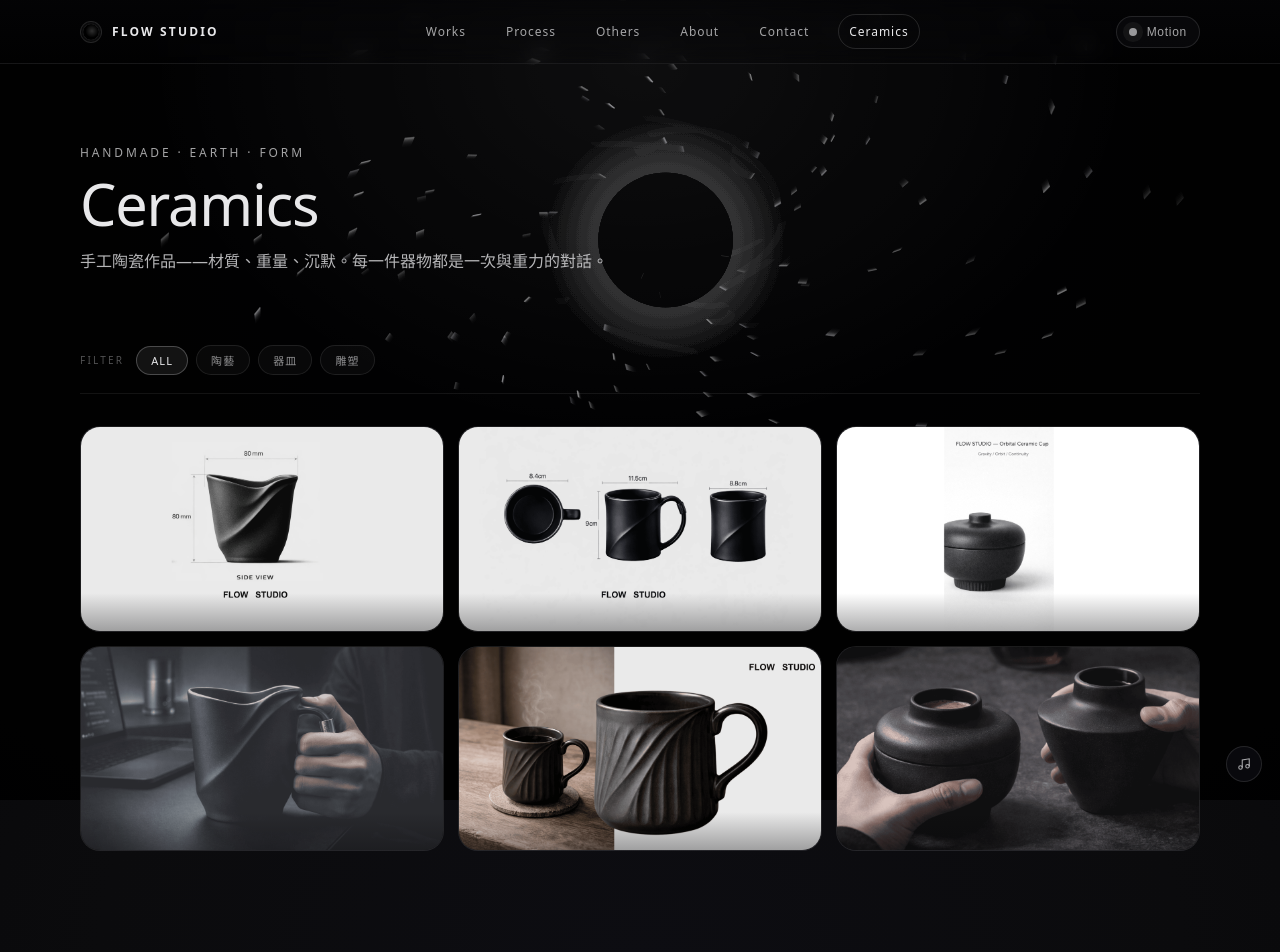
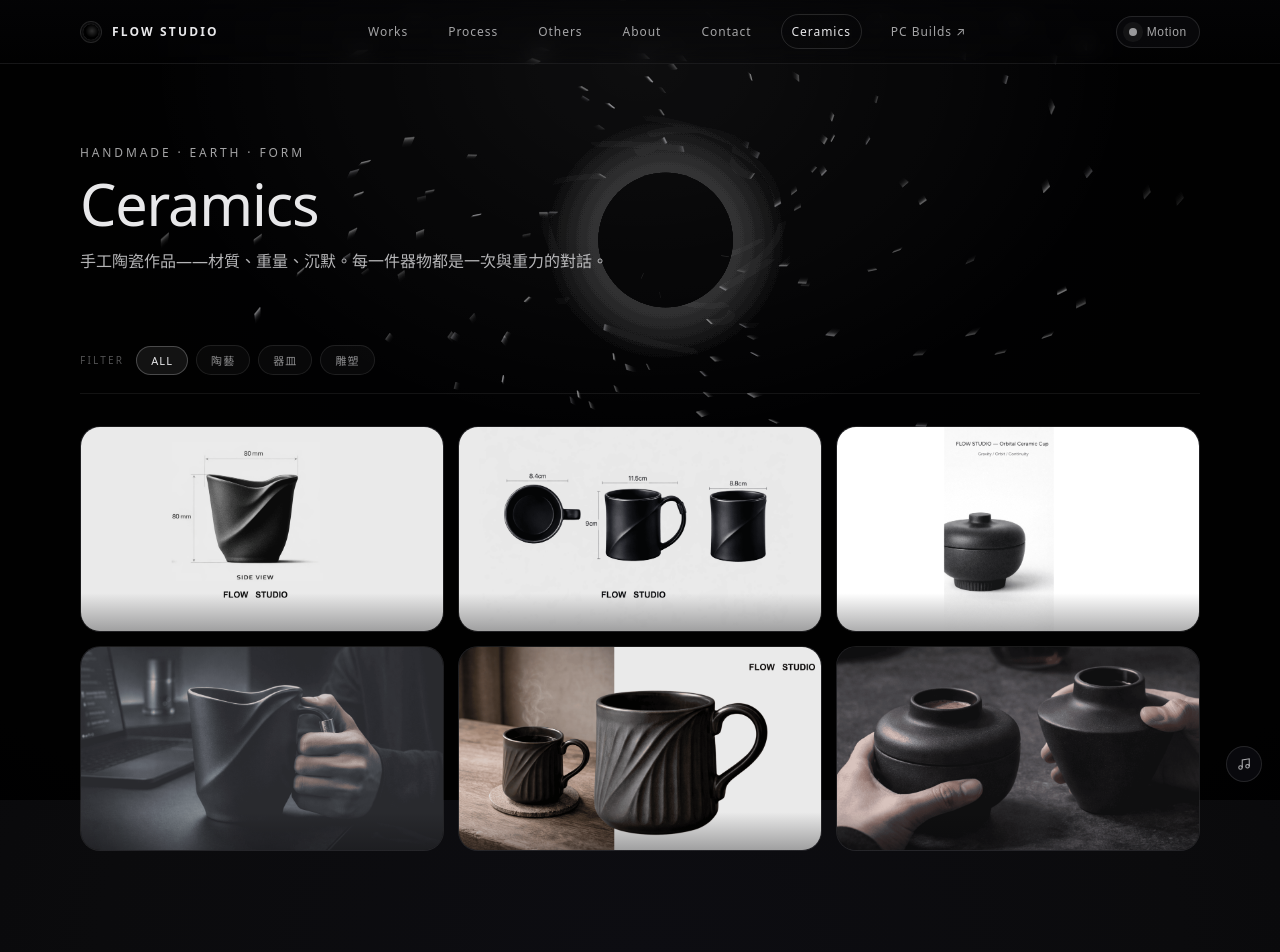
Before and after one commit to Draimer/FlowStudioDesign, a plain HTML site: page ceramics.html in a window 1280 px wide. Shown: the top 952 px of the page. Drawn offline with Linux system fonts and the light colour scheme.

Commit message:
Add files via upload

```diff
--- a/ceramics.html
+++ b/ceramics.html
@@ -498,6 +498,7 @@
       <a href="index.html#about">About</a>
       <a href="index.html#contact">Contact</a>
       <a href="ceramics.html" class="active">Ceramics</a>
+      <a href="pc-builds.html">PC Builds ↗</a>
     </nav>
     <div class="chip">
       <button class="toggle" id="motionToggle" type="button" aria-pressed="true">
```
